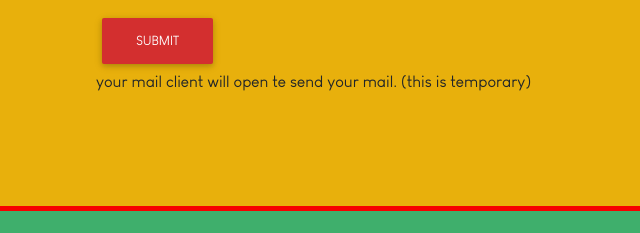
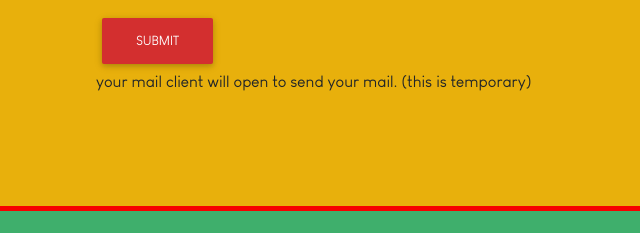
Before and after one commit to tilbosgames/tilbosgames.github.io, a plain HTML site: page index.html in a window 1280 px wide. Shown: the part 1761-1994 px from the top of the page, 320-960 px from the left. Drawn offline with Linux system fonts and the light colour scheme.

Commit message:
Update index.html

```diff
--- a/index.html
+++ b/index.html
@@ -217,7 +217,7 @@
 
 
 <input type="submit" value="Submit" class="btn btn-red">
-<p>your mail client will open te send your mail. (this is temporary)</p>
+<p>your mail client will open to send your mail. (this is temporary)</p>
 
 </form>
 
```
